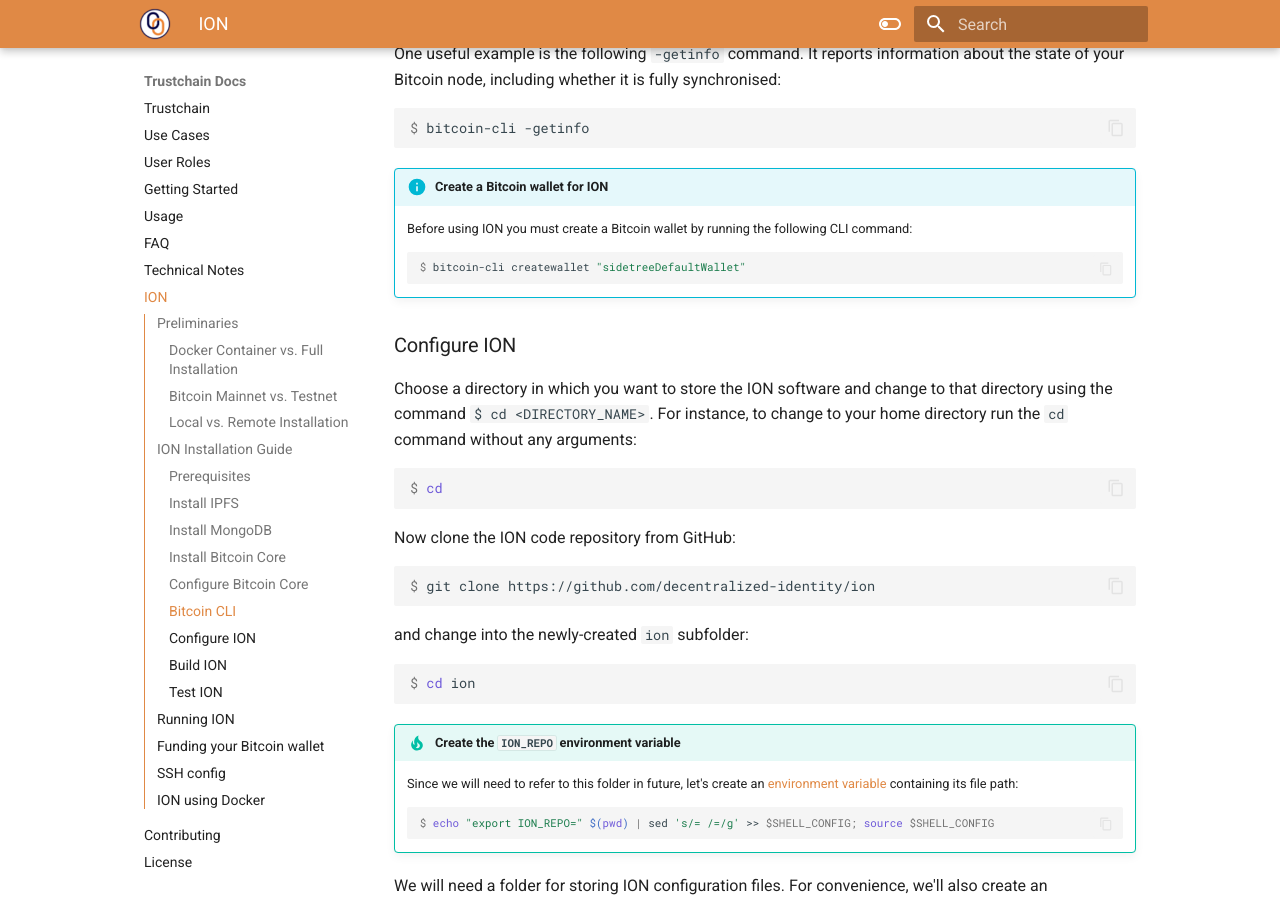
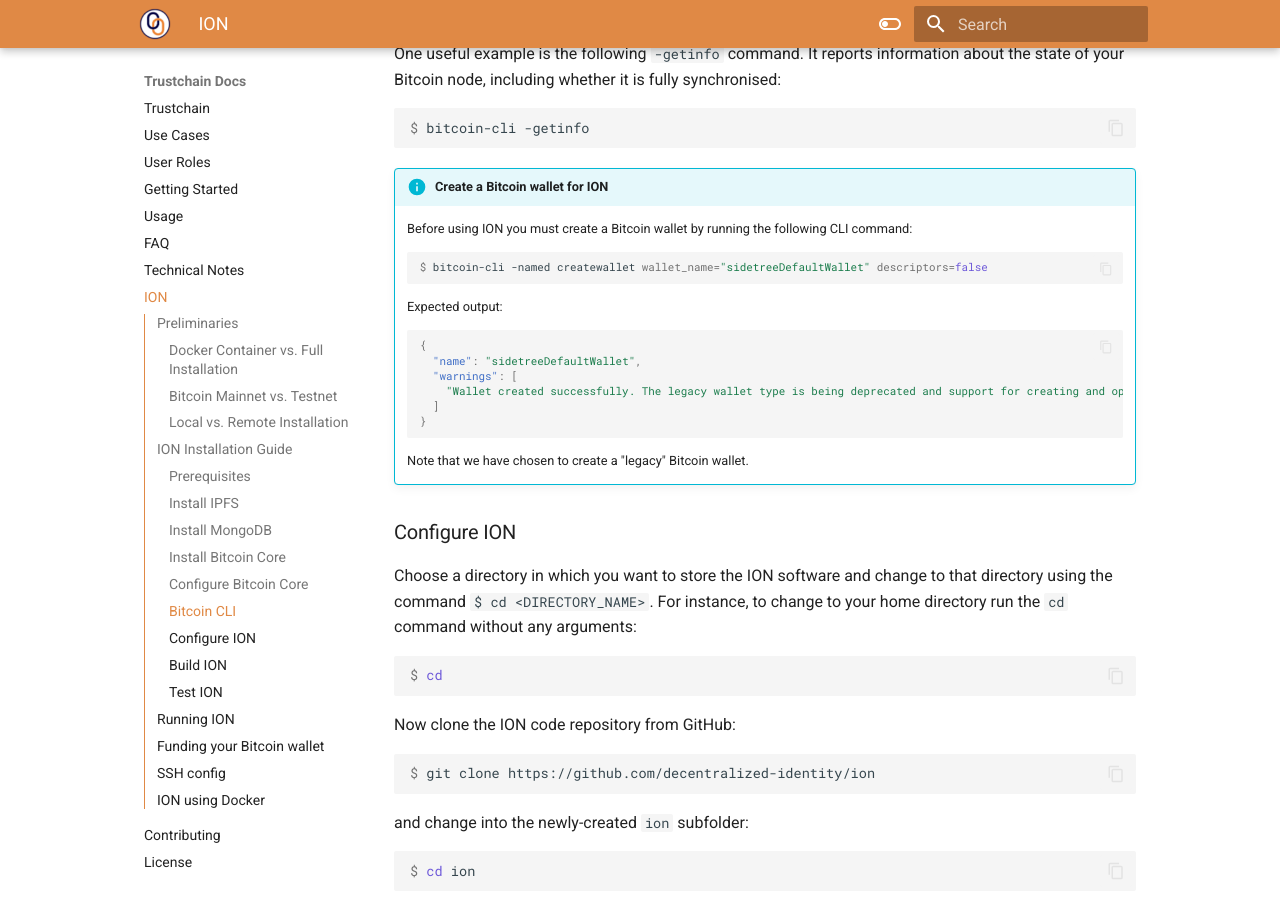
Before and after one commit to alan-turing-institute/trustchain, an MkDocs documentation site: the page built from docs/ion.md, in a window 1280 px wide and 900 px high, scrolled down 6288 px. Built offline with MkDocs 1.6.1 and Material for MkDocs 9.7.7, drawn with Linux system fonts in a browser that asks for light colours; nearby versions of some CDN libraries; library files that are not in the unit come from our copies; some of the changed text lies outside the part shown.

Commit message:
Fix wallet import string parameter name

````diff
--- a/docs/ion.md
+++ b/docs/ion.md
@@ -369,8 +369,19 @@
 
     Before using ION you must create a Bitcoin wallet by running the following CLI command:
     ```console
-    $ bitcoin-cli createwallet "sidetreeDefaultWallet"
+    $ bitcoin-cli -named createwallet wallet_name="sidetreeDefaultWallet" descriptors=false
     ```
+    Expected output:
+    ```json
+    {
+      "name": "sidetreeDefaultWallet",
+      "warnings": [
+        "Wallet created successfully. The legacy wallet type is being deprecated and support for creating and opening legacy wallets will be removed in the future."
+      ]
+    }
+    ```
+    Note that we have chosen to create a "legacy" Bitcoin wallet.
+
 
 ### Configure ION
 
````
Also changed, not shown: other parts of docs/ion.md (+7 -7 lines).
